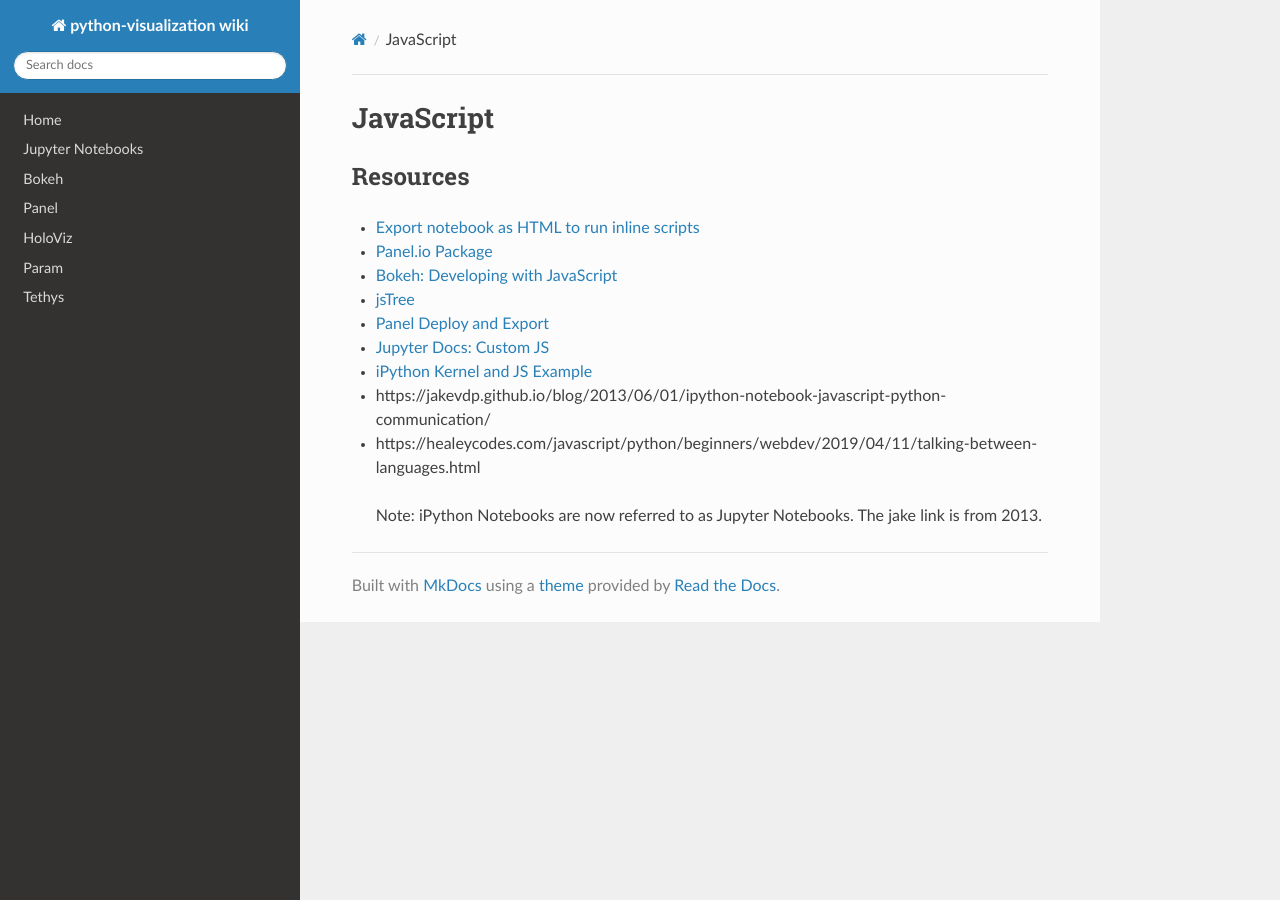
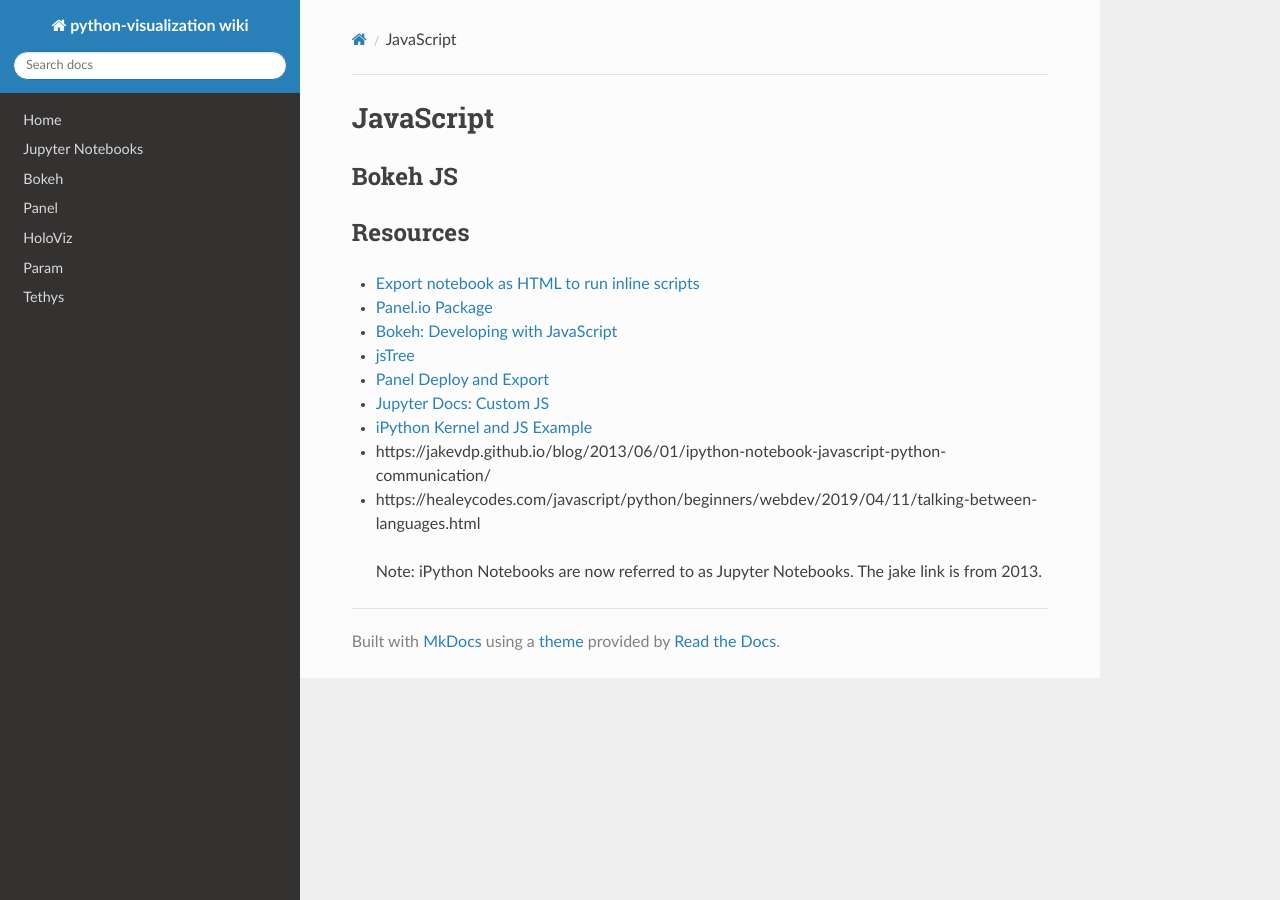
Before and after one commit to shylaclark/python-visualization, an MkDocs documentation site: the page built from docs/javascript.md, in a window 1280 px wide. Built offline with MkDocs 1.6.1, drawn with Linux system fonts in a browser that asks for light colours; nearby versions of some CDN libraries.

Commit message:
Update javascript.md

```diff
--- a/docs/javascript.md
+++ b/docs/javascript.md
@@ -1,4 +1,7 @@
 # JavaScript
+
+## Bokeh JS
+
 
 ## Resources
 - [Export notebook as HTML to run inline scripts](https://medium.com/analytics-vidhya/how-to-create-an-interactive-dashboard-in-python-using-holoviz-panel-2de350b6d8df)
```
